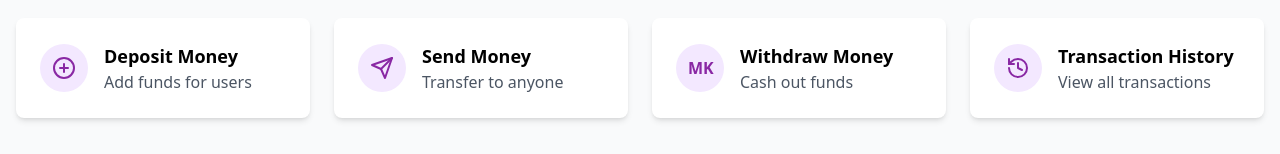
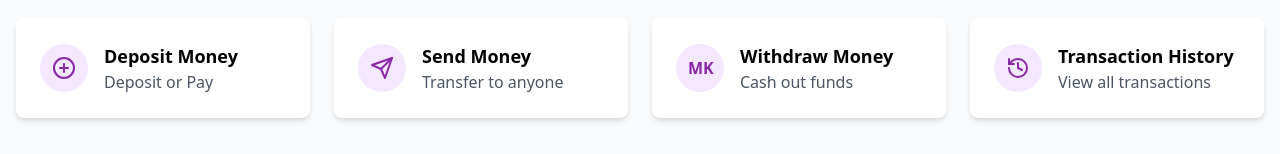
Before and after one commit to bsc-com-ne-12-20/pamomo-wallet, a React (Vite) app: page /dashboard in a window 1280 px wide. Shown: the part 246-400 px from the top of the page. Built offline with nearby package versions, Linux system fonts and the light colour scheme; sample sign-in values are in the browser's storage.

Commit message:
typo on dashboard

```diff
--- a/src/pages/Dashboard.tsx
+++ b/src/pages/Dashboard.tsx
@@ -139,7 +139,7 @@
               </div>
               <div>
                 <h3 className="text-lg font-semibold">Deposit Money</h3>
-                <p className="text-gray-600">Add funds for users</p>
+                <p className="text-gray-600">Deposit or Pay</p>
               </div>
             </div>
           </Link>
```
